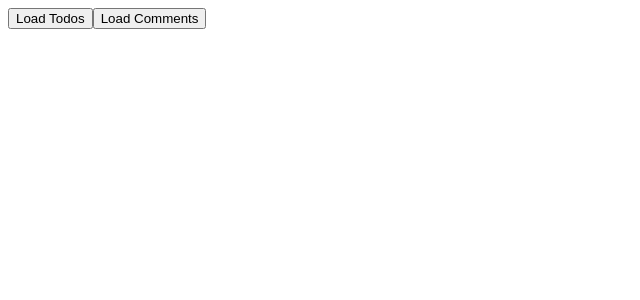
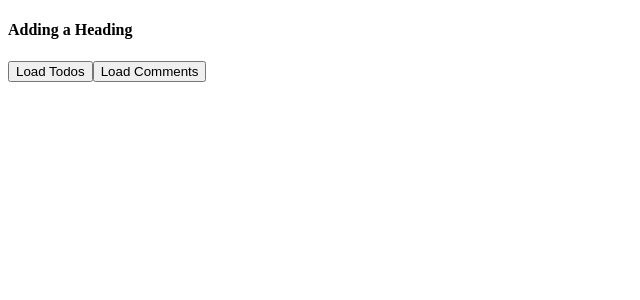
Before and after one commit to ramyabala221190/jenkinsTest, an Angular app: page / in a window 1280 px wide. Shown: the top 300 px of the page, without its empty margins (0-640 px from the left). Built offline with nearby package versions, Linux system fonts and the light colour scheme.

Commit message:
added heading

```diff
--- a/src/app/app.component.html
+++ b/src/app/app.component.html
@@ -1,6 +1,7 @@
+<h4>Adding a Heading</h4>
+
 <button [routerLink]="['todos']">Load Todos</button>
 
 <button [routerLink]="['comments']">Load Comments</button>
 
-
 <router-outlet></router-outlet>
```
